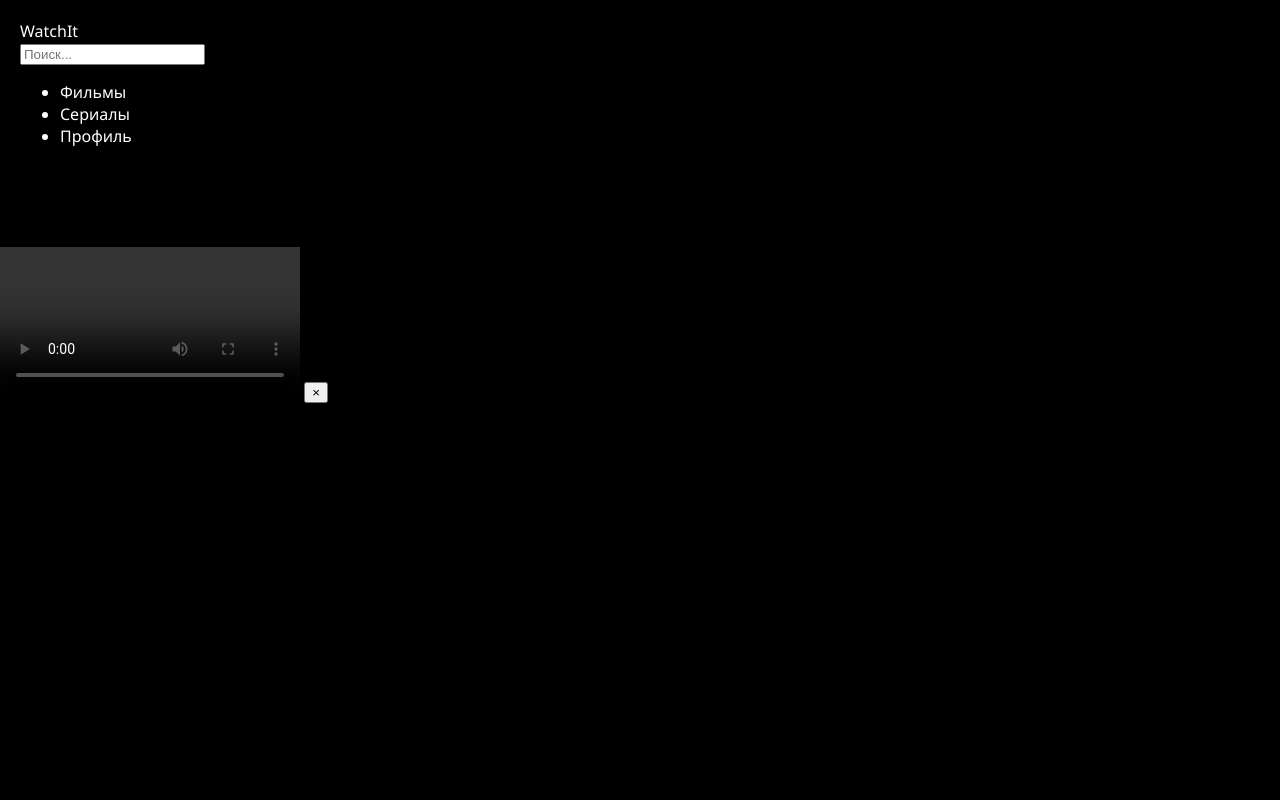
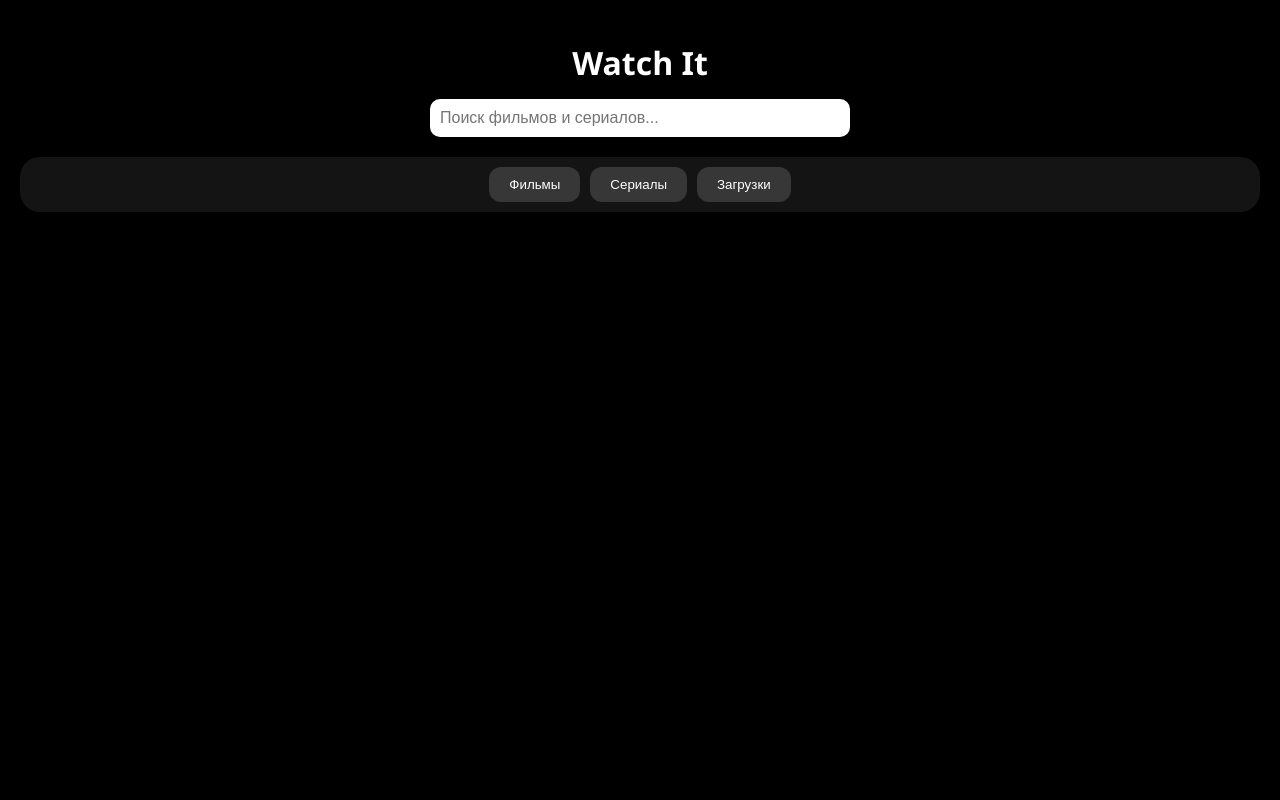
Before and after one commit to killapoper/watchit, a Flask app: page / in a window 1280 px wide. Run offline with Flask 3, Linux system fonts and the light colour scheme; parts of the project's set-up code (start-up, migrations or seed data) failed here and were passed over.

Commit message:
Обновил сайт: новый дизайн, стили и скрипты

```diff
--- a/static/script.js
+++ b/static/script.js
@@ -1,13 +1,40 @@
-document.addEventListener("DOMContentLoaded", function () {
+document.addEventListener("DOMContentLoaded", () => {
   const movieGrid = document.querySelector(".movie-grid");
+  const searchInput = document.querySelector(".search-input");
+  const loader = document.getElementById("loader");
 
-  const movies = [
-    { title: "Интерстеллар", poster: "https://upload.wikimedia.org/wikipedia/ru/b/bc/Interstellar_2014.jpg" },
-    { title: "Дюна", poster: "https://upload.wikimedia.org/wikipedia/ru/2/20/Dune_2021.jpg" },
-    { title: "Начало", poster: "https://upload.wikimedia.org/wikipedia/ru/d/d5/Inception2010.jpg" },
-    { title: "Опенгеймер", poster: "https://upload.wikimedia.org/wikipedia/ru/b/bd/Oppenheimer_film_poster.jpg" },
-    // Добавь свои
-  ];
+function showLoader() {
+  loader.style.display = "flex";
+}
+
+function hideLoader() {
+  loader.style.display = "none";
+}
+
+
+async function searchMovies(query) {
+  movieGrid.innerHTML = `<p style="text-align:center">Поиск «${query}»...</p>`;
+  showLoader(); // ← Показываем индикатор
+
+  try {
+    const res = await fetch(`https://api-movies.github.io/kodik/search?title=${encodeURIComponent(query)}`);
+    const data = await res.json();
+    return data.results || [];
+  } catch (err) {
+    console.error("Ошибка при запросе:", err);
+    return [];
+  } finally {
+    hideLoader(); // ← Скрываем индикатор
+  }
+}
+
+
+  function renderMovies(movies) {
+    movieGrid.innerHTML = "";
+    if (movies.length === 0) {
+      movieGrid.innerHTML = `<p style="text-align:center">Фильмы не найдены</p>`;
+      return;
+    }
 
     movies.forEach(movie => {
       const card = document.createElement("div");
@@ -18,16 +45,36 @@
         <div class="title">${movie.title}</div>
       `;
 
+      card.addEventListener("click", () => {
+        openPlayer(movie.source);
+      });
+
       movieGrid.appendChild(card);
     });
+  }
 
-  // Поиск
-  const searchInput = document.querySelector(".search-input");
-  searchInput.addEventListener("input", function () {
-    const value = this.value.toLowerCase();
-    document.querySelectorAll(".movie-card").forEach(card => {
-      const title = card.querySelector(".title").textContent.toLowerCase();
-      card.style.display = title.includes(value) ? "block" : "none";
+  function openPlayer(source) {
+    const win = window.open("", "_blank");
+    win.document.write(`
+      <html>
+      <head>
+        <title>Смотреть</title>
+        <style>
+          body { margin: 0; background: #000; }
+          iframe { width: 100vw; height: 100vh; border: none; }
+        </style>
+      </head>
+      <body>
+        <iframe src="${source}" allowfullscreen></iframe>
+      </body>
+      </html>
+    `);
+  }
+
+  searchInput.addEventListener("keypress", async (e) => {
+    if (e.key === "Enter" && searchInput.value.trim()) {
+      const results = await searchMovies(searchInput.value.trim());
+      renderMovies(results);
+    }
   });
 });
-});
--- a/static/style.css
+++ b/static/style.css
@@ -139,3 +139,28 @@
     grid-template-columns: repeat(2, 1fr);
   }
 }
+/* Индикатор загрузки */
+.loader-overlay {
+  position: fixed;
+  top: 0; left: 0;
+  width: 100%; height: 100%;
+  background-color: rgba(0, 0, 0, 0.6);
+  display: flex;
+  align-items: center;
+  justify-content: center;
+  z-index: 999;
+  display: none;
+}
+
+.loader {
+  border: 6px solid rgba(255, 255, 255, 0.2);
+  border-top: 6px solid #ffffff;
+  border-radius: 50%;
+  width: 50px;
+  height: 50px;
+  animation: spin 1s linear infinite;
+}
+
+@keyframes spin {
+  to { transform: rotate(360deg); }
+}
--- a/templates/index.html
+++ b/templates/index.html
@@ -1,123 +1,42 @@
-<!--<!DOCTYPE html>-->
-<!--<html lang="ru">-->
-<!--<head>-->
-<!--  <meta charset="UTF-8" />-->
-<!--  <title>Watch It</title>-->
-<!--  <meta name="viewport" content="width=device-width, initial-scale=1.0" />-->
-<!--  <link rel="stylesheet" href="{{ url_for('static', filename='style.css') }}">-->
-<!--</head>-->
-<!--<body>-->
-
-<!--  &lt;!&ndash; Заставка &ndash;&gt;-->
-<!--  <div class="splash-screen">-->
-<!--    <h1 class="splash-logo">Watch It</h1>-->
-<!--  </div>-->
-
-<!--&lt;!&ndash; Анимированный фон &ndash;&gt;-->
-<!--<div class="background-gif"></div>-->
-
-<!--  <div class="container">-->
-<!--    <header>-->
-<!--      <h1 class="title">Watch It</h1>-->
-<!--      <input type="text" placeholder="Поиск фильмов и сериалов..." class="search-input" />-->
-<!--    </header>-->
-
-<!--    <nav class="filter-bar">-->
-<!--      <button class="filter-btn">Фильмы</button>-->
-<!--      <button class="filter-btn">Сериалы</button>-->
-<!--      <button class="filter-btn">Загрузки</button>-->
-<!--    </nav>-->
-
-<!--    <main class="movie-grid">-->
-<!--      &lt;!&ndash; Карточки фильмов будут добавлены JavaScript-ом &ndash;&gt;-->
-<!--    </main>-->
-<!--  </div>-->
-
-<!--  <script src="{{ url_for('static', filename='script.js') }}"></script>-->
-<!--</body>-->
-<!--</html>-->
 <!DOCTYPE html>
 <html lang="ru">
 <head>
   <meta charset="UTF-8" />
+  <title>Watch It</title>
   <meta name="viewport" content="width=device-width, initial-scale=1.0" />
-  <title>WatchIt</title>
-  <link rel="stylesheet" href="style.css" />
-  <script src="https://cdn.jsdelivr.net/npm/hls.js@latest"></script>
+  <link rel="stylesheet" href="{{ url_for('static', filename='style.css') }}">
 </head>
 <body>
+
+  <!-- Заставка -->
+  <div class="splash-screen">
+    <h1 class="splash-logo">Watch It</h1>
+  </div>
+
+<!-- Анимированный фон -->
+<div class="background-gif"></div>
+
   <div class="container">
-    <aside class="sidebar glass">
-      <div class="logo">WatchIt</div>
-      <input type="text" id="searchInput" placeholder="Поиск..." class="search" />
-      <nav>
-        <ul>
-          <li> Фильмы </li>
-          <li> Сериалы </li>
-          <li> Профиль </li>
-        </ul>
-      </nav>
-    </aside>
+    <header>
+      <h1 class="title">Watch It</h1>
+      <input type="text" placeholder="Поиск фильмов и сериалов..." class="search-input" />
+    </header>
 
-    <main class="content">
-      <section class="film-grid" id="filmGrid">
-        <!-- Тут будут появлятся фильмы -->
-      </section>
+    <nav class="filter-bar">
+      <button class="filter-btn">Фильмы</button>
+      <button class="filter-btn">Сериалы</button>
+      <button class="filter-btn">Загрузки</button>
+    </nav>
+
+    <main class="movie-grid">
+      <!-- Карточки фильмов будут добавлены JavaScript-ом -->
     </main>
   </div>
 
-  <div id="playerContainer" class="player-container hidden">
-    <video id="videoPlayer" controls autoplay></video>
-    <button id="closePlayer">&times;</button>
-  </div>
+  <script src="{{ url_for('static', filename='script.js') }}"></script>
+<div class="loader-overlay" id="loader">
+  <div class="loader"></div>
+</div>
 
-  <script>
-    const searchInput = document.getElementById("searchInput");
-    const filmGrid = document.getElementById("filmGrid");
-    const playerContainer = document.getElementById("playerContainer");
-    const videoPlayer = document.getElementById("videoPlayer");
-    const closePlayer = document.getElementById("closePlayer");
-
-    async function searchMovies(query) {
-      const res = await fetch(`https://api-movies.github.io/kodik/search?title=${encodeURIComponent(query)}`);
-      const data = await res.json();
-      return data.results || [];
-    }
-
-    function renderMovies(movies) {
-      filmGrid.innerHTML = "";
-      movies.forEach(movie => {
-        const card = document.createElement("div");
-        card.className = "card";
-        card.innerHTML = `<img src="https://placehold.co/300x450" alt=""><span>${movie.title}</span>`;
-        card.addEventListener("click", () => playMovie(movie.source));
-        filmGrid.appendChild(card);
-      });
-    }
-
-    function playMovie(url) {
-      playerContainer.classList.remove("hidden");
-      if (Hls.isSupported()) {
-        const hls = new Hls();
-        hls.loadSource(url);
-        hls.attachMedia(videoPlayer);
-      } else {
-        videoPlayer.src = url;
-      }
-    }
-
-    closePlayer.addEventListener("click", () => {
-      videoPlayer.pause();
-      videoPlayer.src = "";
-      playerContainer.classList.add("hidden");
-    });
-
-    searchInput.addEventListener("keypress", async (e) => {
-      if (e.key === "Enter") {
-        const movies = await searchMovies(searchInput.value);
-        renderMovies(movies);
-      }
-    });
-  </script>
 </body>
 </html>
```
Lines whose indentation alone changed are shown as unchanged.
